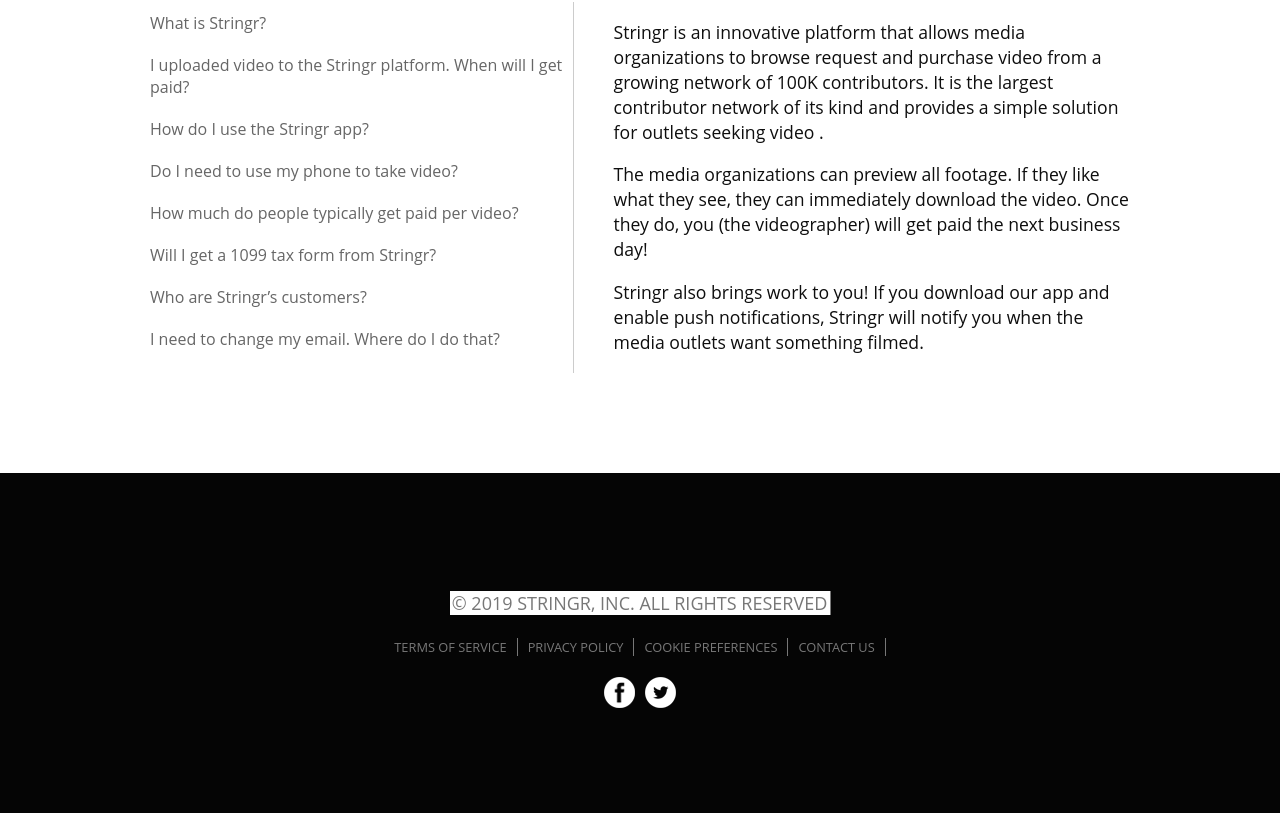
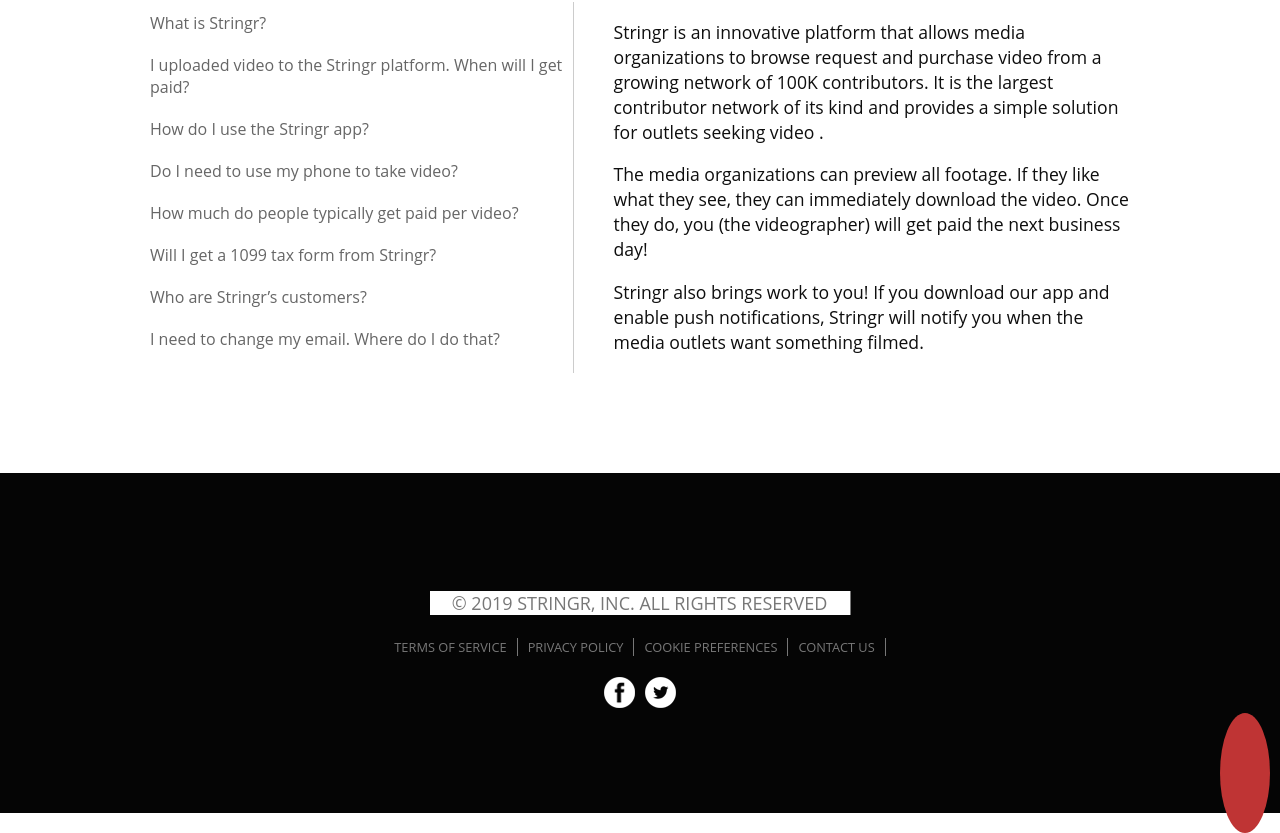
Before and after one commit to mariehposa/stringr, a React (Create React App) app: page / in a window 1280 px wide. Shown: the part 3138-3971 px from the top of the page. Built offline with nearby package versions, Linux system fonts and the light colour scheme.

Commit message:
add styles

```diff
--- a/src/components/footer/styles.js
+++ b/src/components/footer/styles.js
@@ -12,7 +12,7 @@
     border-right: 1px solid #777;
     background: #fff;
     font-size: 18px;
-    width: 380px;
+    width: 420px;
     color: #777;
     text-transform: uppercase;
     margin: auto;
--- /dev/null
+++ b/src/components/top_scroll/styles.js
@@ -0,0 +1,16 @@
+import styled from "styled-components";
+
+export const StyledDiv = styled.div`
+    width: 50px;
+    background-color: #bf3434;
+    border-radius: 100%;
+    height: 15vh;
+    float: right;
+    margin-right: 10px;
+    cursor: pointer;
+`;
+
+export const StyledImg = styled.img`
+    width: 25px;
+    margin-top: 7px;
+`;
--- a/src/components/top_scroll/top_scroll.js
+++ b/src/components/top_scroll/top_scroll.js
@@ -1,4 +1,6 @@
 import React, { Component } from "react";
+import upArrow from '../img/up-arrow.svg';
+import { StyledDiv, StyledImg } from "./styles";
 
 export default class TopScroll extends Component {
   constructor(props) {
@@ -37,42 +39,11 @@
   render() {
     const { is_visible } = this.state;
     return (
-      <div className="scroll-to-top">
+      <StyledDiv className="scroll-to-top" onClick={() => this.scrollToTop()}>
         {is_visible && (
-          <div onClick={() => this.scrollToTop()}>
-          <svg
-            xmlns="http://www.w3.org/2000/svg"
-            height="38.735"
-            width="33.749"
-          >
-            <g transform="translate(-18.121 -3.364)">
-              <rect
-                ry="4.928"
-                y="3.364"
-                x="18.121"
-                height="38.735"
-                width="33.749"
-                fill="#00f"
-              />
-              <g transform="translate(-.48 2.134)">
-                <rect
-                  ry="4.928"
-                  y="1.229"
-                  x="18.601"
-                  height="38.735"
-                  width="33.749"
-                  fill="url(#b)"
-                />
-                <g fill="#ececec">
-                  <path d="M22.435 17.62l4.684 4.685 5.044-5.044v19.352h6.625V17.26l5.044 5.044 4.683-4.684-13.04-13.04z" />
-                  <path d="M22.435 17.62l4.684 4.685 5.044-5.044v19.352h6.625V17.26l5.044 5.044 4.683-4.684-13.04-13.04z" />
-                </g>
-              </g>
-            </g>
-          </svg>
-        </div>
+          <StyledImg src={upArrow} />
         )}
-      </div>
+      </StyledDiv >
     );
   }
 }
```
Also changed, not shown: src/components/img/up-arrow.svg (added).
